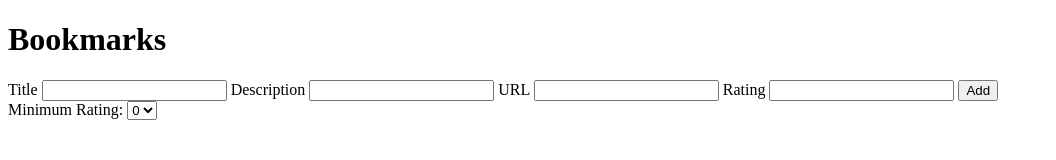
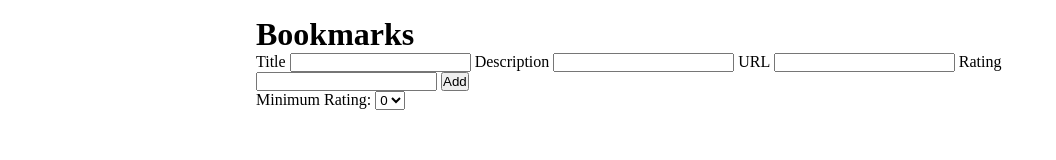
Before and after one commit to thinkful-ei20/hiram-bookmarks-app, a plain HTML site: page index.html in a window 1280 px wide. Shown: the whole page, without its empty margins (0-1056 px from the left). Drawn offline with nearby package versions, Linux system fonts and the light colour scheme; no server answers.

Commit message:
basic styling

```diff
--- a/css/main.css
+++ b/css/main.css
@@ -0,0 +1,17 @@
+* {
+  margin: 0;
+  padding: 0;
+  box-sizing: border-box;
+}
+
+body {
+  padding: 1rem 1rem 0 1rem;
+}
+
+body > header, main {
+  width: 100%;
+}
+
+ul {
+  list-style-type: none;
+}
--- /dev/null
+++ b/css/media.css
@@ -0,0 +1,7 @@
+@media screen and (min-width: 768px) {
+  body > header, main {
+    width: 768px;
+    margin-left: auto;
+    margin-right: auto;
+  }
+}
--- a/index.html
+++ b/index.html
@@ -6,6 +6,7 @@
   <meta name="viewport" content="width=device-width, initial-scale=1.0">
   <meta http-equiv="X-UA-Compatible" content="ie=edge">
   <link rel="stylesheet" href="./css/main.css">
+  <link rel="stylesheet" href="./css/media.css">
   <title>Bookmarks</title>
 </head>
 
```
